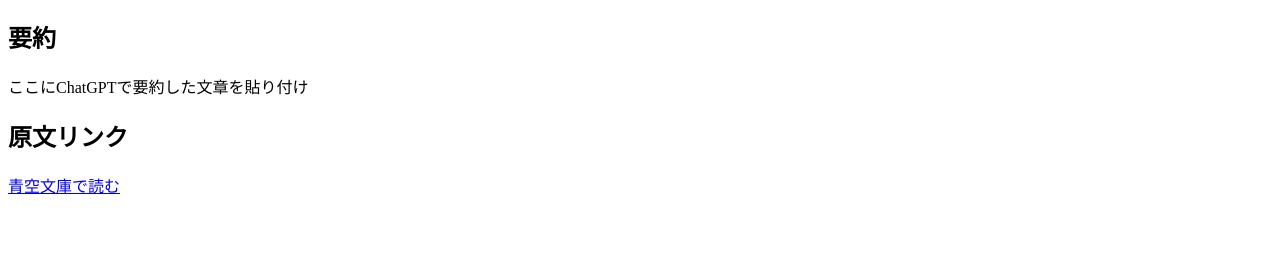
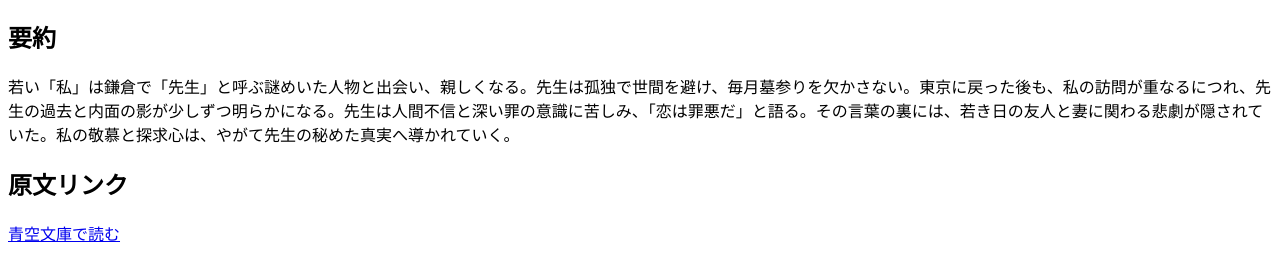
Before and after one commit to eine03kleine-del/aozora-summaries, a plain HTML site: page develop/aozora_summarizer_2/kokoro.html in a window 1280 px wide. Shown: the part 70-350 px from the top of the page. Drawn offline with Linux system fonts and the light colour scheme.

Commit message:
Update kokoro.html 要約を修正

```diff
--- a/develop/aozora_summarizer_2/kokoro.html
+++ b/develop/aozora_summarizer_2/kokoro.html
@@ -7,7 +7,7 @@
 <body>
   <h1>こころ（夏目漱石）</h1>
   <h2>要約</h2>
-  <p>ここにChatGPTで要約した文章を貼り付け</p>
+  <p>若い「私」は鎌倉で「先生」と呼ぶ謎めいた人物と出会い、親しくなる。先生は孤独で世間を避け、毎月墓参りを欠かさない。東京に戻った後も、私の訪問が重なるにつれ、先生の過去と内面の影が少しずつ明らかになる。先生は人間不信と深い罪の意識に苦しみ、「恋は罪悪だ」と語る。その言葉の裏には、若き日の友人と妻に関わる悲劇が隠されていた。私の敬慕と探求心は、やがて先生の秘めた真実へ導かれていく。</p>
 
   <h2>原文リンク</h2>
   <a href="https://www.aozora.gr.jp/cards/000148/files/773_14560.html" target="_blank">青空文庫で読む</a>
```
